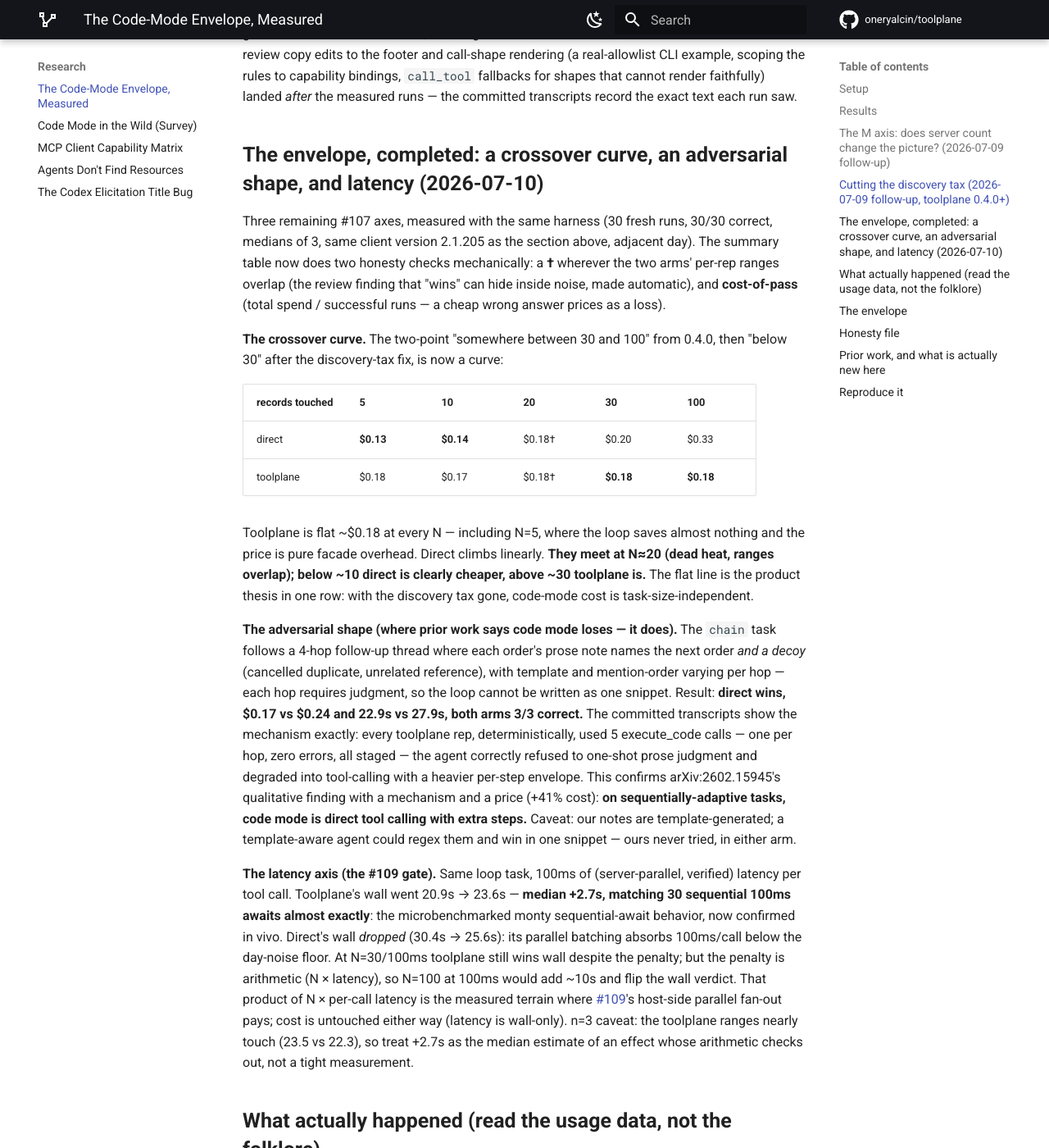
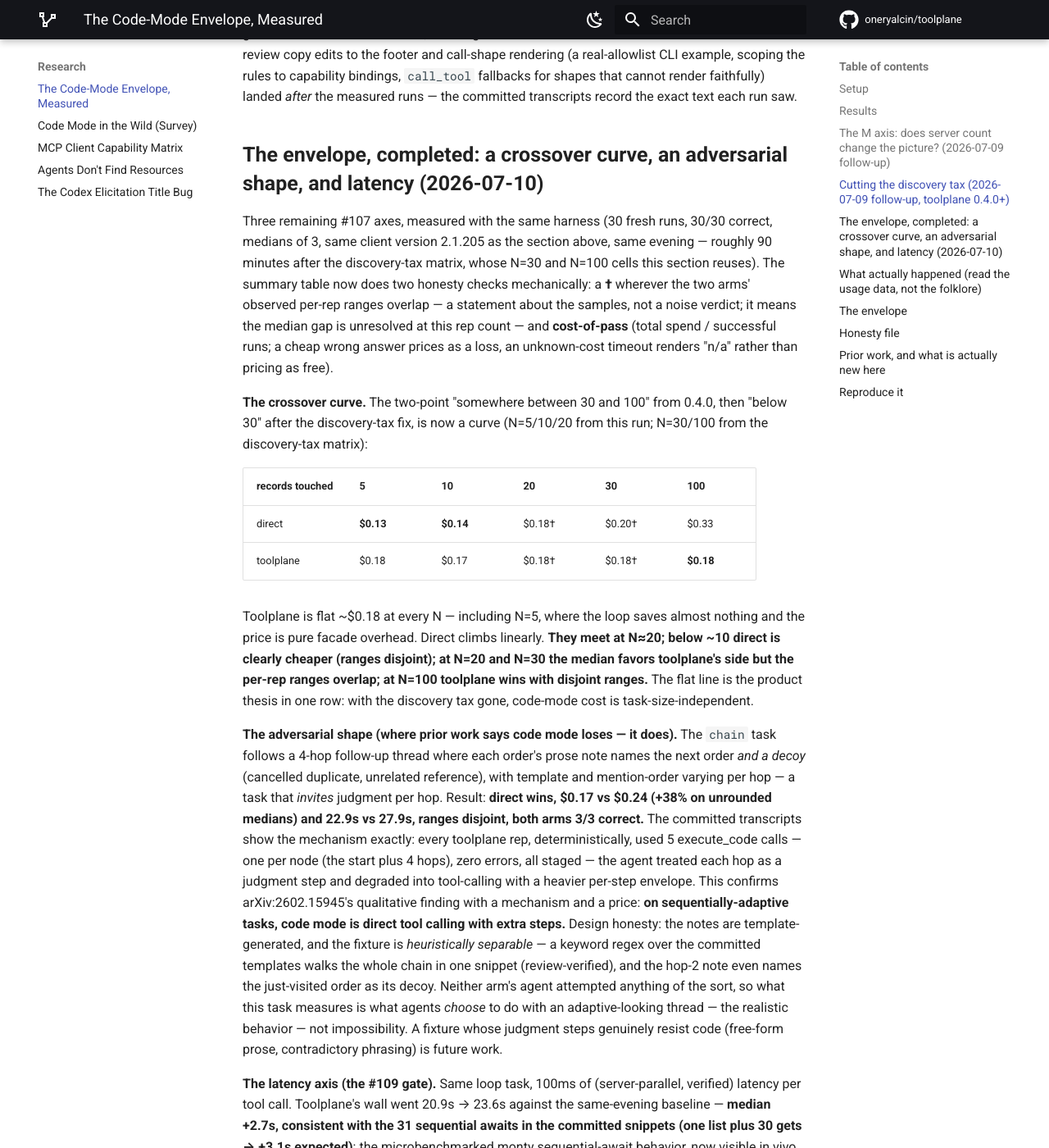
Before and after one commit to oneryalcin/toolplane, an MkDocs documentation site: the page built from docs/code-mode-benchmark.md, in a window 1280 px wide and 1400 px high, scrolled down 6050 px. Shown: the whole window at 82% size. Built offline with MkDocs 1.6.1 and Material for MkDocs 9.7.7, drawn with Linux system fonts in a browser that asks for light colours; comment, search, counter and statistics services are not loaded; some of the changed text lies outside the part shown.

Commit message:
Apply gauntlet fixes: timeout-safe summarize, observed-overlap wording, three docs claims corrected
Three reviewers, every finding reproduced before fixing:

Harness (both Codex passes):
- summarize() no longer crashes when an arm's reps are all timeouts
  (None bounds skip the overlap check; results JSON was safe but the
  printed report died); a cell containing any unknown-cost run renders
  cost/pass as n/a instead of pricing the timeout as free.
- The dagger is now described as what it is: observed range overlap
  (gap unresolved at this rep count), not a 'noise' conclusion that
  n=3 intervals cannot support (adversarial finding). Arm pairing in
  the overlap check made explicit by name.

Docs (Fable, all three majors verified against our own data):
- The N=100 latency 'flip' sentence was arithmetically false against
  our own baselines (20.2s+10s is still ~27s ahead of 57.3s; a flip
  needs ~370ms/call) — replaced with the correct arithmetic: call_many
  buys the N x latency term itself, not a verdict change at these
  scales.
- 'cannot be one snippet' for the chain task is refuted by the
  artifact: a keyword regex over the committed templates walks the
  chain (reproduced with a positive-phrase variant). Reframed as
  observed agent choice, with the separability and the hop-2
  just-visited decoy disclosed; +41% corrected to +38% (unrounded
  medians); 'one per hop' corrected to one per node.
- Crossover table now applies its own honesty rule uniformly: dagger
  at N=30 too (prior-run cost ranges overlap 0.1948 vs 0.1978);
  'above ~30' claim narrowed to what the data resolves (disjoint only
  at 100). Two-runs-same-evening mixing disclosed; 'adjacent day'
  corrected; '+2.7s almost exactly' softened to consistent-with
  (31 awaits -> +3.1s expected) with the cross-run overlap stated.

14 bench tests green (new: all-timeout arm survival, n/a pricing).

Refs #107 #112.

```diff
--- a/docs/code-mode-benchmark.md
+++ b/docs/code-mode-benchmark.md
@@ -261,59 +261,77 @@
 
 Three remaining #107 axes, measured with the same harness (30 fresh runs,
 30/30 correct, medians of 3, same client version 2.1.205 as the section
-above, adjacent day). The summary table now does two honesty checks
-mechanically: a **†** wherever the two arms' per-rep ranges overlap (the
-review finding that "wins" can hide inside noise, made automatic), and
-**cost-of-pass** (total spend / successful runs — a cheap wrong answer
-prices as a loss).
+above, same evening — roughly 90 minutes after the discovery-tax matrix,
+whose N=30 and N=100 cells this section reuses). The summary table now
+does two honesty checks mechanically: a **†** wherever the two arms'
+observed per-rep ranges overlap — a statement about the samples, not a
+noise verdict; it means the median gap is unresolved at this rep count —
+and **cost-of-pass** (total spend / successful runs; a cheap wrong
+answer prices as a loss, an unknown-cost timeout renders "n/a" rather
+than pricing as free).
 
 **The crossover curve.** The two-point "somewhere between 30 and 100"
-from 0.4.0, then "below 30" after the discovery-tax fix, is now a curve:
+from 0.4.0, then "below 30" after the discovery-tax fix, is now a curve
+(N=5/10/20 from this run; N=30/100 from the discovery-tax matrix):
 
 | records touched | 5 | 10 | 20 | 30 | 100 |
 |---|---|---|---|---|---|
-| direct | **$0.13** | **$0.14** | $0.18† | $0.20 | $0.33 |
-| toolplane | $0.18 | $0.17 | $0.18† | **$0.18** | **$0.18** |
+| direct | **$0.13** | **$0.14** | $0.18† | $0.20† | $0.33 |
+| toolplane | $0.18 | $0.17 | $0.18† | $0.18† | **$0.18** |
 
 Toolplane is flat ~$0.18 at every N — including N=5, where the loop
 saves almost nothing and the price is pure facade overhead. Direct climbs
-linearly. **They meet at N≈20 (dead heat, ranges overlap); below ~10
-direct is clearly cheaper, above ~30 toolplane is.** The flat line is
-the product thesis in one row: with the discovery tax gone, code-mode
-cost is task-size-independent.
+linearly. **They meet at N≈20; below ~10 direct is clearly cheaper
+(ranges disjoint); at N=20 and N=30 the median favors toolplane's side
+but the per-rep ranges overlap; at N=100 toolplane wins with disjoint
+ranges.** The flat line is the product thesis in one row: with the
+discovery tax gone, code-mode cost is task-size-independent.
 
 **The adversarial shape (where prior work says code mode loses — it
 does).** The `chain` task follows a 4-hop follow-up thread where each
 order's prose note names the next order *and a decoy* (cancelled
 duplicate, unrelated reference), with template and mention-order varying
-per hop — each hop requires judgment, so the loop cannot be written as
-one snippet. Result: **direct wins, $0.17 vs $0.24 and 22.9s vs 27.9s,
-both arms 3/3 correct.** The committed transcripts show the mechanism
-exactly: every toolplane rep, deterministically, used 5 execute_code
-calls — one per hop, zero errors, all staged — the agent correctly
-refused to one-shot prose judgment and degraded into tool-calling with
-a heavier per-step envelope. This confirms arXiv:2602.15945's
-qualitative finding with a mechanism and a price (+41% cost): **on
-sequentially-adaptive tasks, code mode is direct tool calling with
-extra steps.** Caveat: our notes are template-generated; a
-template-aware agent could regex them and win in one snippet — ours
-never tried, in either arm.
+per hop — a task that *invites* judgment per hop. Result: **direct wins,
+$0.17 vs $0.24 (+38% on unrounded medians) and 22.9s vs 27.9s, ranges
+disjoint, both arms 3/3 correct.** The committed transcripts show the
+mechanism exactly: every toolplane rep, deterministically, used 5
+execute_code calls — one per node (the start plus 4 hops), zero errors,
+all staged — the agent treated each hop as a judgment step and degraded
+into tool-calling with a heavier per-step envelope. This confirms
+arXiv:2602.15945's qualitative finding with a mechanism and a price:
+**on sequentially-adaptive tasks, code mode is direct tool calling with
+extra steps.** Design honesty: the notes are template-generated, and the
+fixture is *heuristically separable* — a keyword regex over the
+committed templates walks the whole chain in one snippet
+(review-verified), and the hop-2 note even names the just-visited order
+as its decoy. Neither arm's agent attempted anything of the sort, so
+what this task measures is what agents *choose* to do with an
+adaptive-looking thread — the realistic behavior — not impossibility. A
+fixture whose judgment steps genuinely resist code (free-form prose,
+contradictory phrasing) is future work.
 
 **The latency axis (the #109 gate).** Same loop task, 100ms of
 (server-parallel, verified) latency per tool call. Toolplane's wall
-went 20.9s → 23.6s — **median +2.7s, matching 30 sequential 100ms
-awaits almost exactly**: the microbenchmarked monty sequential-await
-behavior, now confirmed in vivo. Direct's wall *dropped* (30.4s →
-25.6s): its parallel batching absorbs 100ms/call below the day-noise
-floor. At N=30/100ms toolplane still wins wall despite the penalty;
-but the penalty is arithmetic (N × latency), so N=100 at 100ms would
-add ~10s and flip the wall verdict. That product of N × per-call
-latency is the measured terrain where
+went 20.9s → 23.6s against the same-evening baseline — **median +2.7s,
+consistent with the 31 sequential awaits in the committed snippets
+(one list plus 30 gets → +3.1s expected)**: the microbenchmarked monty
+sequential-await behavior, now visible in vivo. Direct's wall *dropped*
+(30.4s → 25.6s): its parallel batching absorbs 100ms/call below the
+between-run noise floor. At N=30/100ms toolplane still wins wall
+despite the penalty (same-run ranges disjoint: 22.3–23.7 vs
+24.3–27.0). The penalty scales as N × per-call latency — but be
+careful with extrapolation in the other direction too: at N=100
+toolplane's baseline lead is so large (20.2s vs 57.3s) that even +10s
+of sequential awaits leaves it ~27s ahead; flipping the N=100 wall
+verdict would take roughly 370ms per call. What
 [#109](https://github.com/oneryalcin/toolplane/issues/109)'s host-side
-parallel fan-out pays; cost is untouched either way (latency is
-wall-only). n=3 caveat: the toolplane ranges nearly touch (23.5 vs
-22.3), so treat +2.7s as the median estimate of an effect whose
-arithmetic checks out, not a tight measurement.
+parallel fan-out buys is therefore the N × latency term itself — real
+seconds, not (at these scales) a verdict change; cost is untouched
+either way (latency is wall-only). n=3 caveat: the baseline and
+lat100 toolplane ranges overlap by 1.2s (20.7–23.5 vs 22.3–23.7,
+cross-run within one evening), so by this page's own † standard the
++2.7s is a median estimate whose arithmetic checks out, not a
+resolved measurement.
 
 ## What actually happened (read the usage data, not the folklore)
 
```
Also changed, not shown: bench/README.md (+5 -3 lines), 2 other files.
